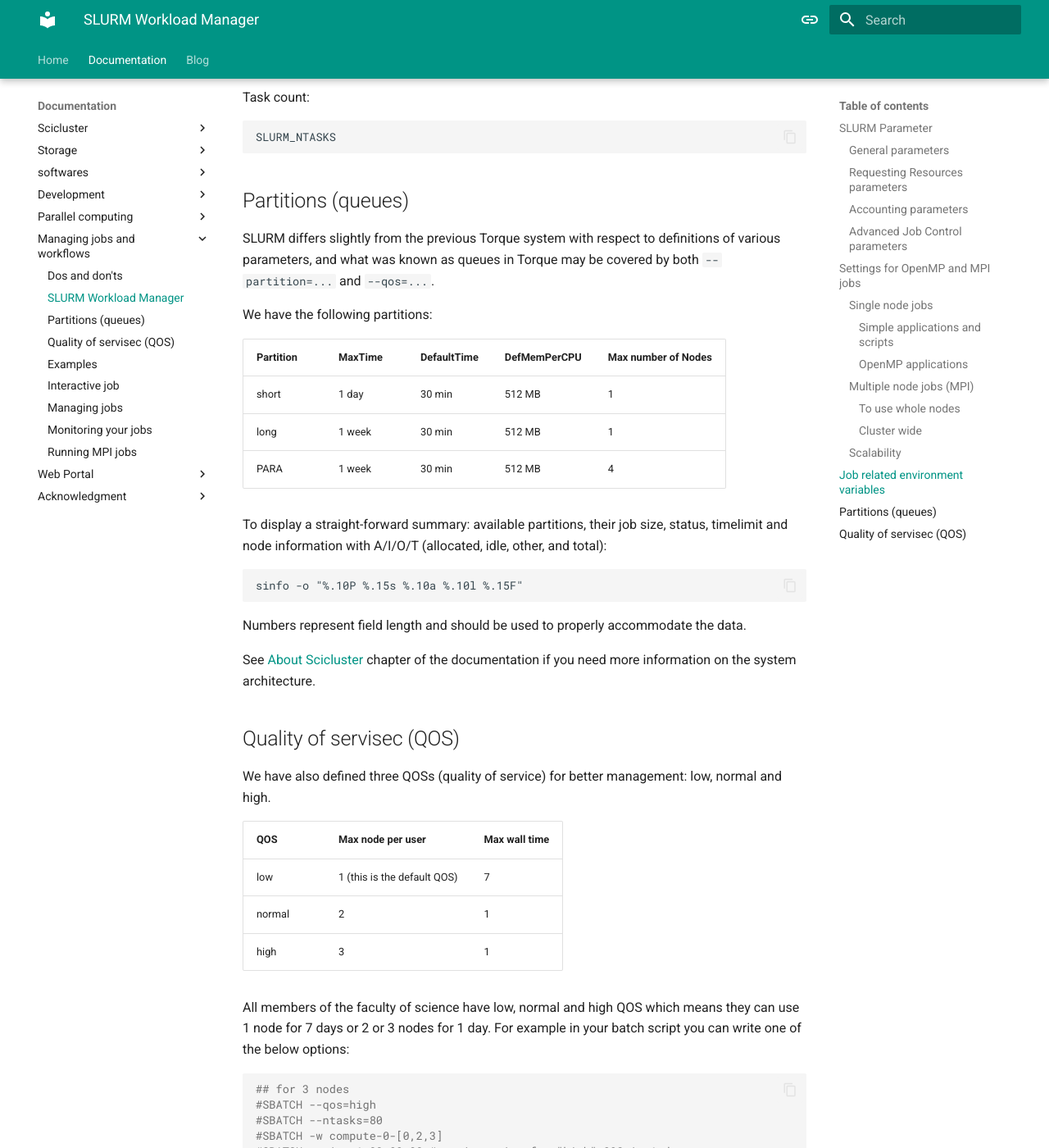
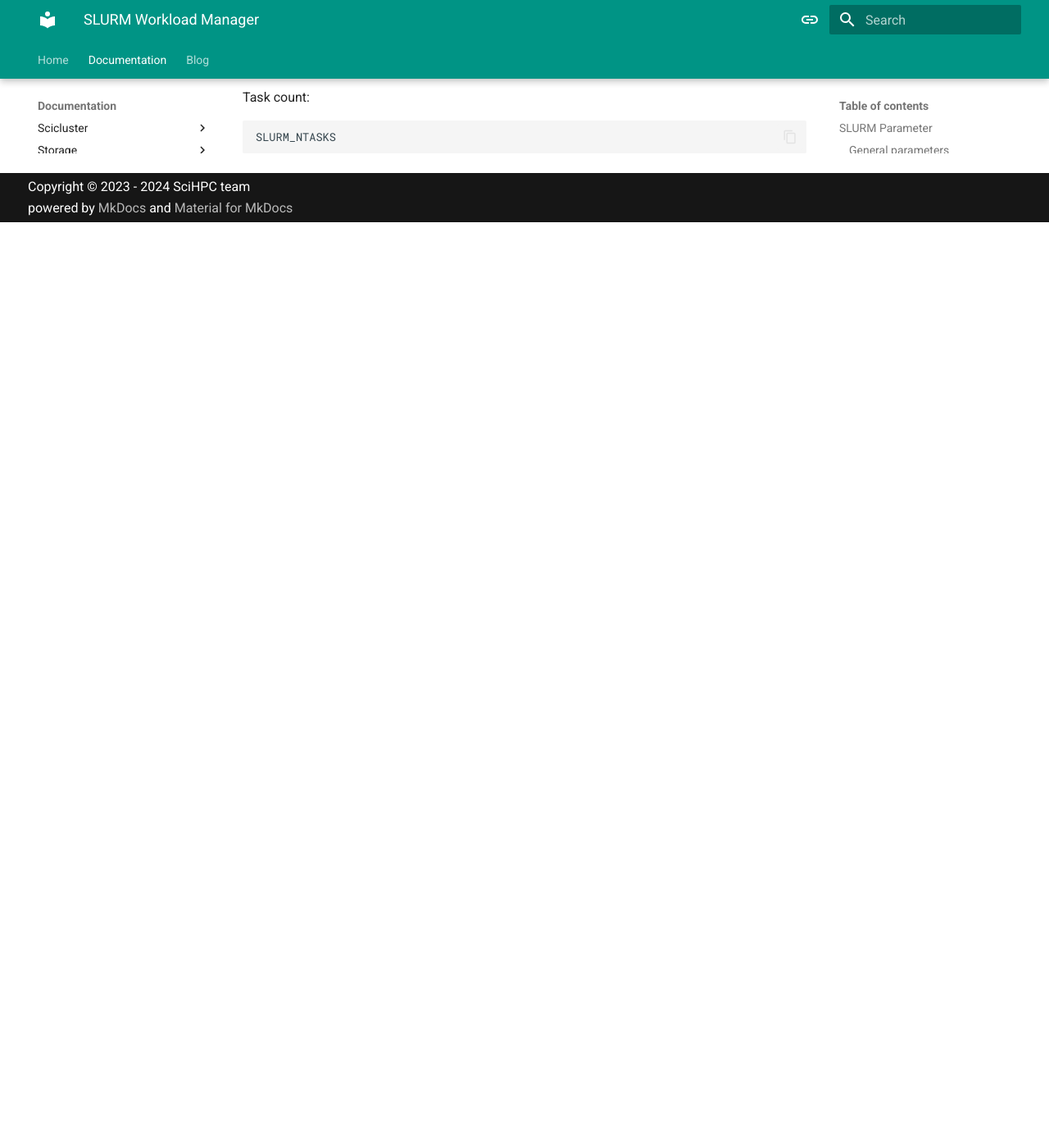
Before and after one commit to sci-hpc/scihpc, an MkDocs documentation site: the page built from docs/docs/jobs/slurm.md, in a window 1280 px wide and 1400 px high, scrolled down 5853 px. Shown: the whole window at 82% size. Built offline with MkDocs 1.6.1 and Material for MkDocs 9.7.7, drawn with Linux system fonts in a browser that asks for light colours; plug-ins that fetch from the network failed and are left out; after the commit the page ends 6124 px from its top, so only the background shows below that; some of the changed text lies outside the part shown.

Commit message:
Modify slurm.md

````diff
--- a/docs/docs/jobs/slurm.md
+++ b/docs/docs/jobs/slurm.md
@@ -229,69 +229,3 @@
 ```
 SLURM_NTASKS
 ```
-
-
-## Partitions (queues)
-
-SLURM differs slightly from the previous Torque system with respect to
-definitions of various parameters, and what was known as queues in Torque may
-be covered by both ``--partition=...`` and ``--qos=...``.
-
-We have the following partitions:
-
-| Partition | MaxTime | DefaultTime | DefMemPerCPU | Max number of  Nodes |
-|-|-|-|-|-|
-| short     | 1 day   | 30 min      | 512 MB       | 1                    |
-| long      | 1 week  | 30 min      | 512 MB       | 1                    |
-| PARA      | 1 week  | 30 min      | 512 MB       | 4                    |
-
-To display a straight-forward summary: available partitions, their job size, status, timelimit and node information with A/I/O/T (allocated, idle, other, and total):
-
-```
-sinfo -o "%.10P %.15s %.10a %.10l %.15F"
-```
-
-Numbers represent field length and should be used to properly accommodate the data.
-
-See [About Scicluster](../../about-scicluster) chapter of the documentation if you need more information on the system architecture.
-
-
-
-## Quality of servisec (QOS)
-
-We have also defined three QOSs (quality of service) for better management: low, normal and high.
-
-|   QOS  |      Max node per user      | Max wall time |
-|--------|-----------------------------|---------------|
-|   low  | 1 (this is the default QOS) |       7       |
-| normal |              2              |       1       |
-|  high  |              3              |       1       |
-
-All members of the faculty of science have low, normal and high QOS which means they can use
-1 node for 7 days or 2 or 3 nodes for 1 day. For example in your batch script you can write one of the below options:
-
-```bash
-## for 3 nodes
-#SBATCH --qos=high
-#SBATCH --ntasks=80
-#SBATCH -w compute-0-[0,2,3]
-#SBATCH --time=1-00:00:00 # maximum time for "high" QOS is 1 day
-```
-```bash
-## for 2 nodes (e.g. compute-0-0 and 0-3)
-#SBATCH --qos=normal
-#SBATCH --ntasks=56 ##
-#SBATCH -w compute-0-[0,3]
-#SBATCH --time=1-00:00:00 # maximum time for "normal" QOS is 1 day
-```
-```bash
-## for 1 node (e.g. compute-0-1)
-#SBATCH --qos=low ## this is default, so you can ignore it
-#SBATCH --ntasks=16 ##
-#SBATCH -w compute-0-1
-#SBATCH --time=7-00:00:00 # maximum time for "low" QOS is 7 days
-```
-
-!!! warning
-
-    Please note that currently compute-0-1 has NOT equipped with 10 G adapter, so for distributed MPI parallel jobs, you can not use it.
````
